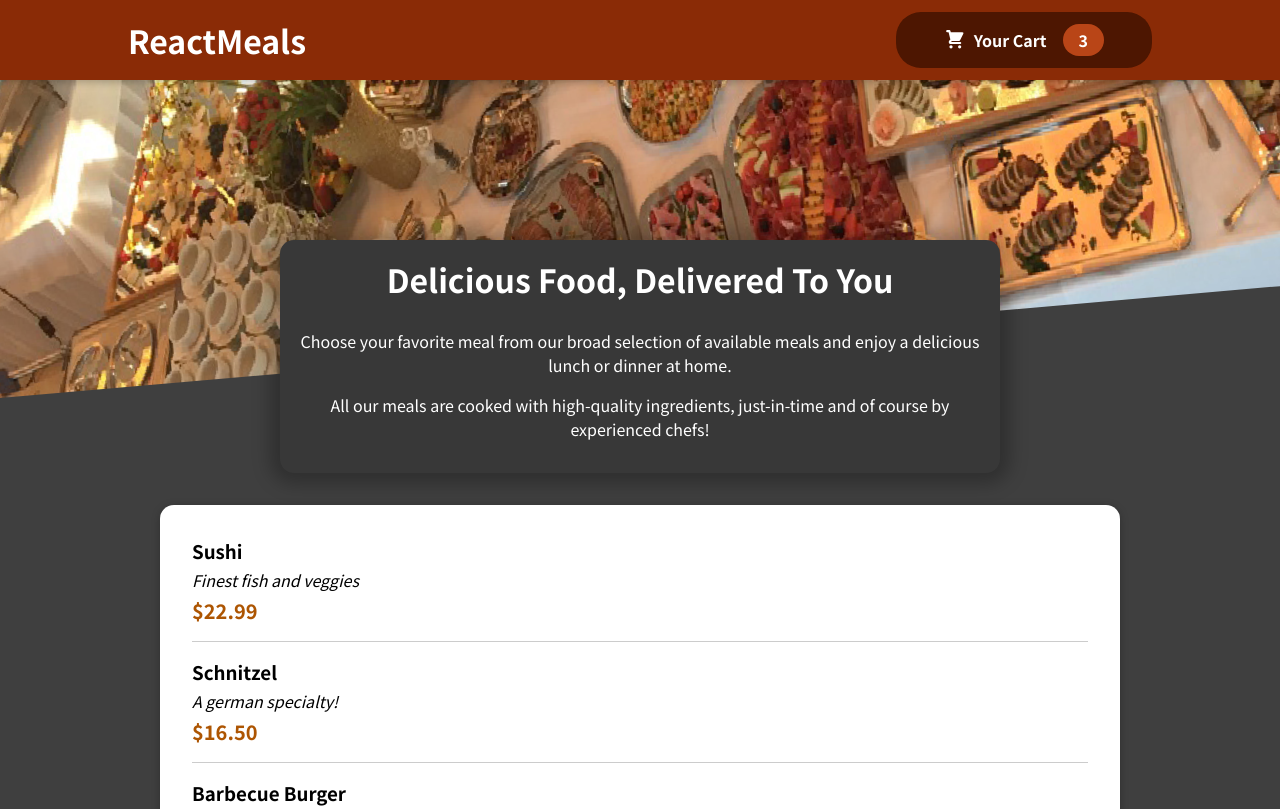
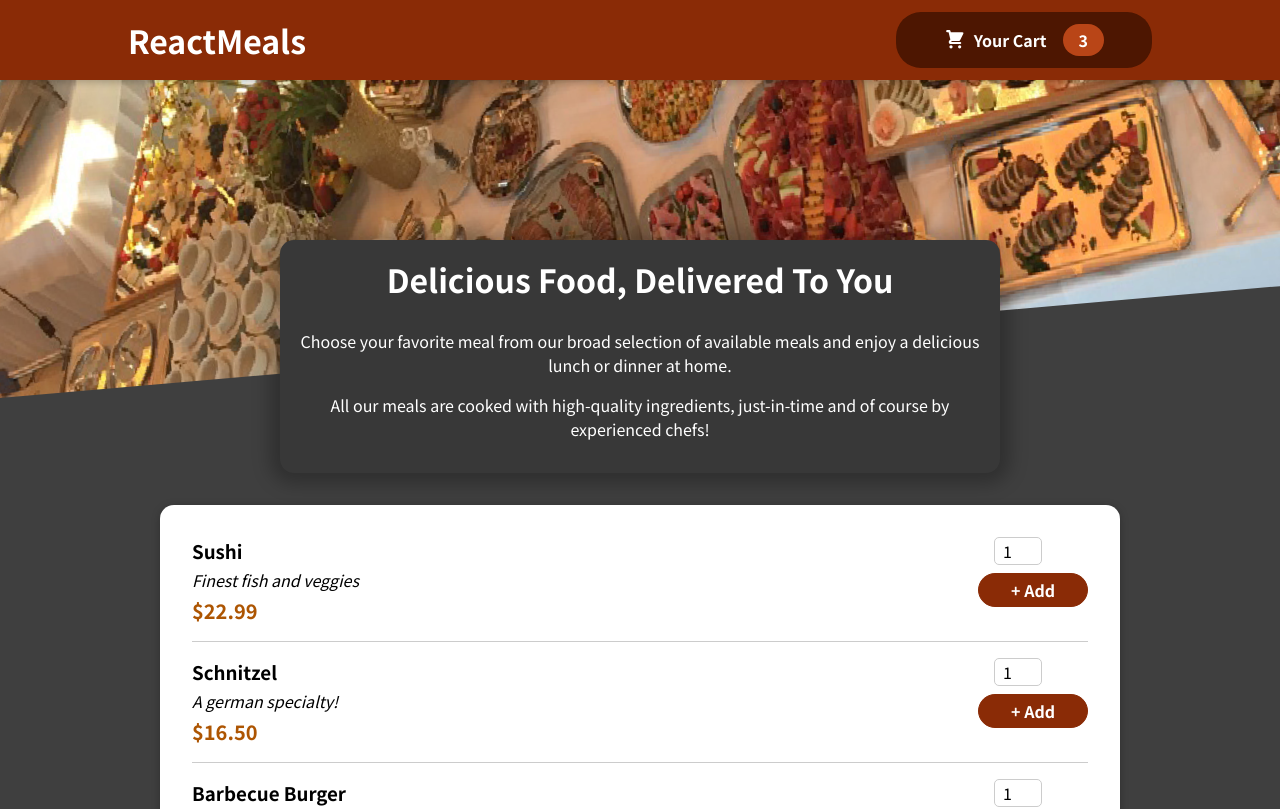
Before and after one commit to yogita03/Udemy-Create-RestaurantWeb, a React (Create React App) app: page / in a window 1280 px wide. Shown: the top 809 px of the page. Built offline with nearby package versions, Linux system fonts and the light colour scheme.

Commit message:
Restaurant Adding Form

```diff
--- a/src/components/Meals/MealItem/MealItem.js
+++ b/src/components/Meals/MealItem/MealItem.js
@@ -1,3 +1,4 @@
+import MealItemForm from './MealItemForm';
 import classes from './MealItem.module.css';
 
 
@@ -11,7 +12,7 @@
             <div className={classes.price}>{price}</div>
         </div>
         <div>
-
+          <MealItemForm />
         </div>
     </li>
    );
--- a/src/components/Meals/MealItem/MealItemForm.js
+++ b/src/components/Meals/MealItem/MealItemForm.js
@@ -0,0 +1,23 @@
+import Input from '../../UI/Input';
+import classes from './MealItemForm.module.css';
+
+const MealItemForm = (props) => {
+   return (
+    <form className={classes.form}>
+    <Input
+      lable='Amount'
+      input={{
+        id: 'amount',
+        type: 'number',
+        min: '1',
+        max: '5',
+        step: '1',
+        defaultValue: '1',
+    }}
+    />
+    <button>+ Add</button>
+    </form>
+   );
+};
+
+export default MealItemForm;
--- /dev/null
+++ b/src/components/Meals/MealItem/MealItemForm.module.css
@@ -0,0 +1,20 @@
+.form {
+    text-align: right;
+  }
+
+  .form button {
+    font: inherit;
+    cursor: pointer;
+    background-color: #8a2b06;
+    border: 1px solid #8a2b06;
+    color: white;
+    padding: 0.25rem 2rem;
+    border-radius: 20px;
+    font-weight: bold;
+  }
+
+  .form button:hover,
+  .form button:active {
+    background-color: #641e03;
+    border-color: #641e03;
+  }
--- /dev/null
+++ b/src/components/UI/Input.js
@@ -0,0 +1,13 @@
+import classes from './input.module.css';
+
+
+const Input = (props) => {
+  return (
+    <div className={classes.input}>
+        <label htmlFor={props.input.id}>{props.label}</label>
+        <input {...props.input} />
+    </div>
+  );
+};
+
+export default Input;
--- /dev/null
+++ b/src/components/UI/input.module.css
@@ -0,0 +1,18 @@
+.input {
+    display: flex;
+    align-items: center;
+    margin-bottom: 0.5rem;
+  }
+
+  .input label {
+    font-weight: bold;
+    margin-right: 1rem;
+  }
+
+  .input input {
+    width: 3rem;
+    border-radius: 5px;
+    border: 1px solid #ccc;
+    font: inherit;
+    padding-left: 0.5rem;
+  }
```
